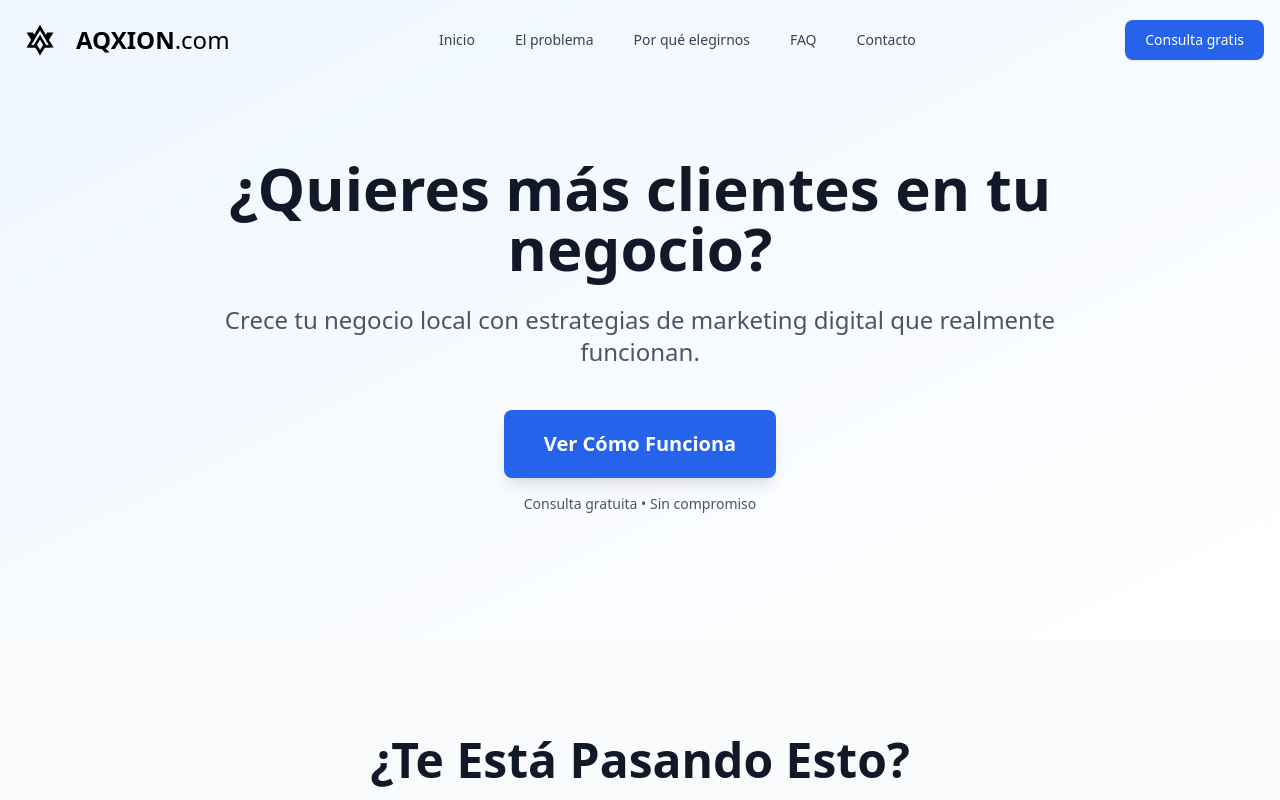
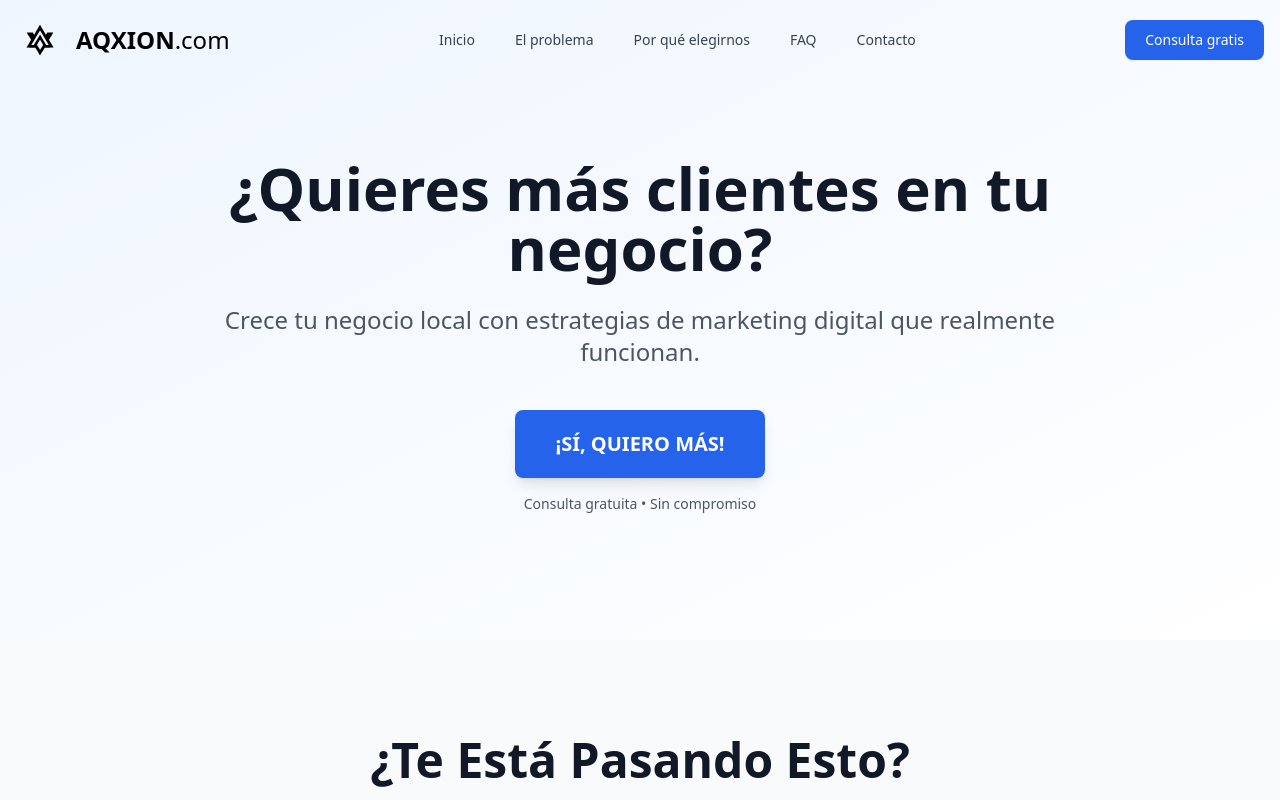
Before and after one commit to MagnusCole/aqxion, a Next.js app: page / in a window 1280 px wide. Shown: the top 800 px of the page. Built offline with nearby package versions, Linux system fonts and the light colour scheme.

Commit message:
refactor: update CTA button label for improved clarity and engagement

```diff
--- a/src/sections/HeroSection.tsx
+++ b/src/sections/HeroSection.tsx
@@ -25,7 +25,7 @@ export interface HeroSectionProps {
 export const HeroSection: React.FC<HeroSectionProps> = ({  title = "¿Quieres más clientes en tu negocio?",
   subtitle = "Crece tu negocio local con estrategias de marketing digital que realmente funcionan.",
   ctaButton = {
-    label: "Ver Cómo Funciona",
+    label: "¡SÍ, QUIERO MÁS!",
     onClick: () => window.open('https://calendly.com/luis-aqxion/30min', '_blank')
   }
 }) => {return (
```
